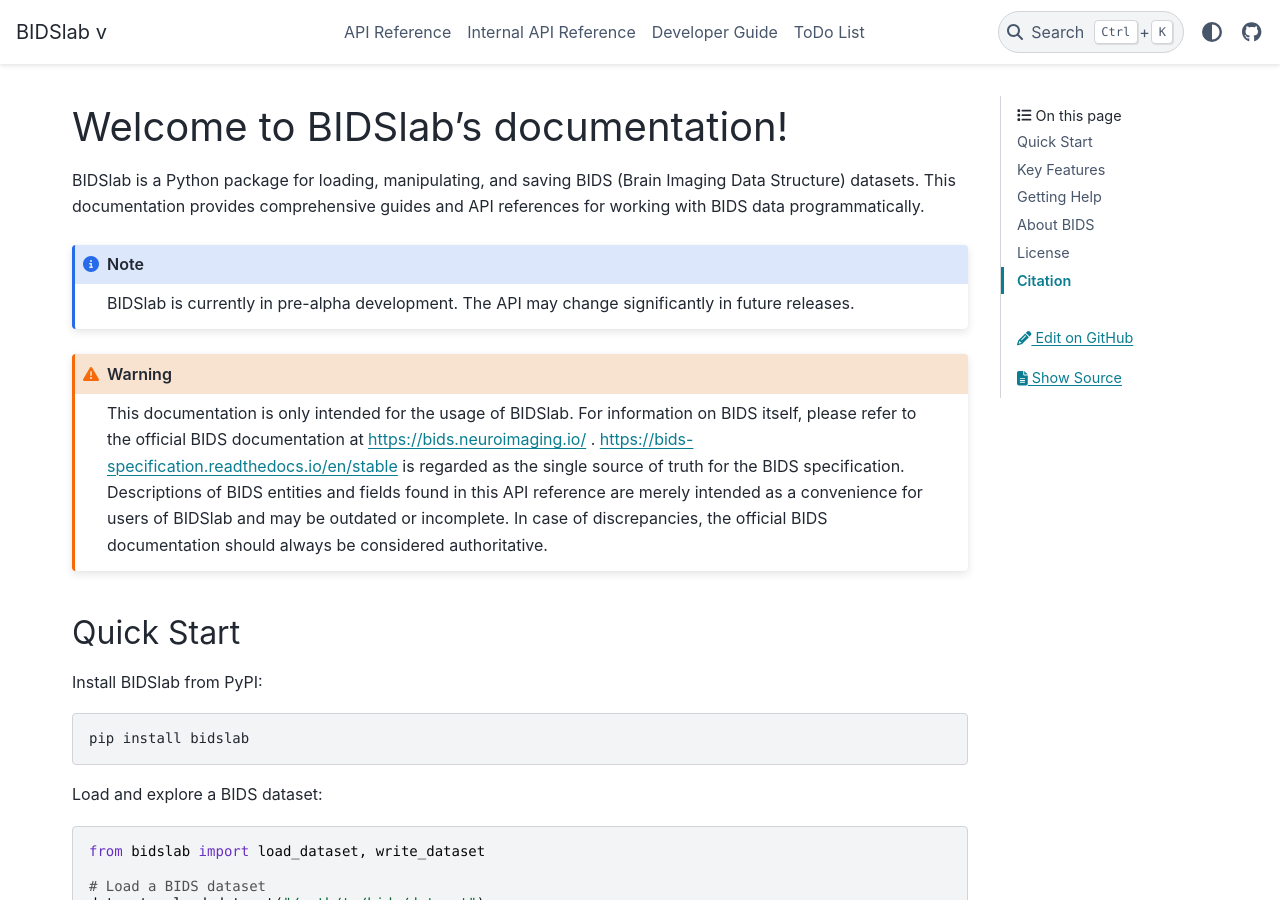
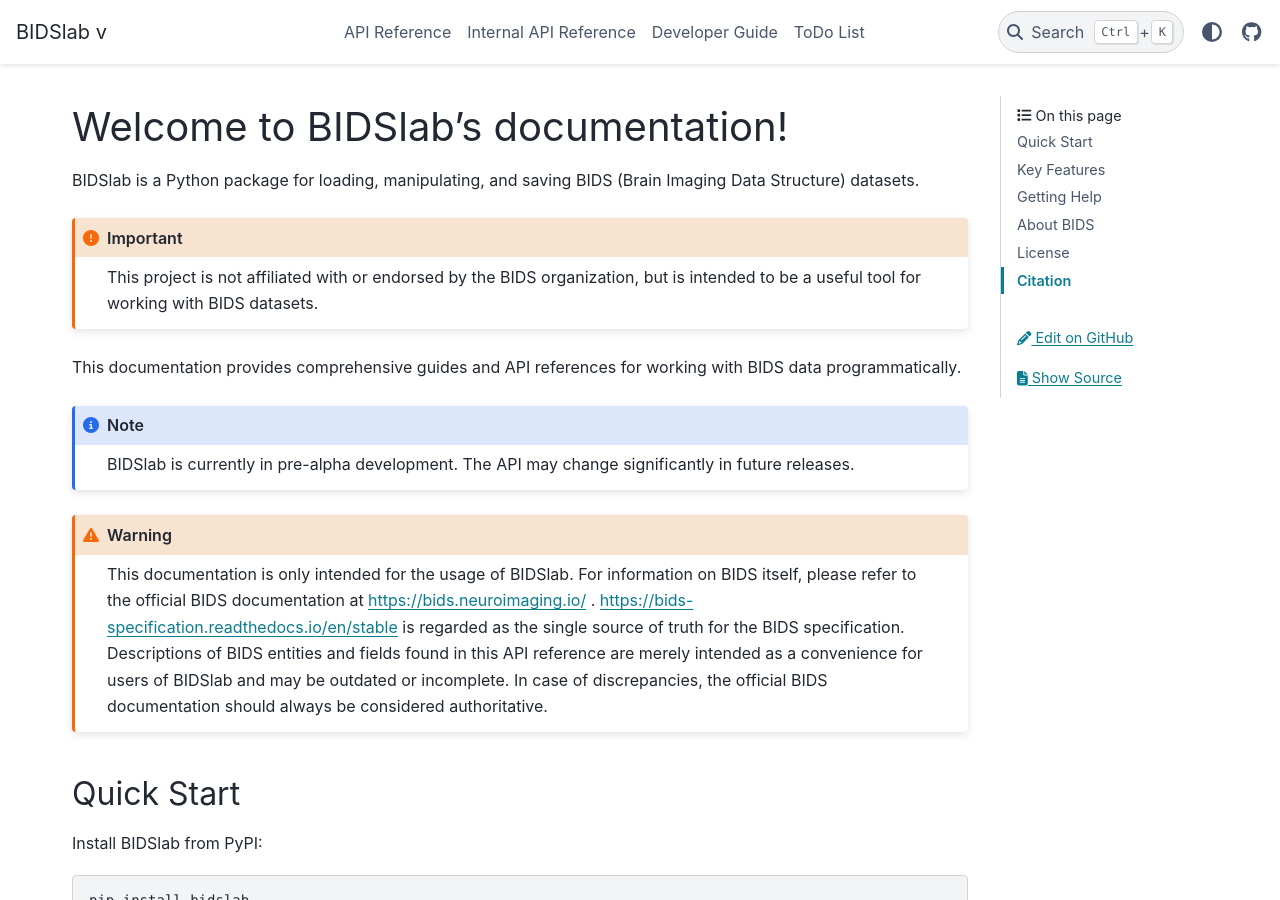
Before and after one commit to TNoak/BIDSlab, a Sphinx documentation site: the page built from docs/source/index.rst, in a window 1280 px wide and 900 px high. Built offline with Sphinx 7.4.7 and the PyData theme 0.15.4, drawn with Linux system fonts in a browser that asks for light colours; pages that are not in the unit, such as notebooks, are missing from menus.

Commit message:
docs: add that BIDSlab is not affiliated with BIDS organization

```diff
--- a/docs/source/index.rst
+++ b/docs/source/index.rst
@@ -17,6 +17,11 @@
    .. changelog
 
 BIDSlab is a Python package for loading, manipulating, and saving BIDS (Brain Imaging Data Structure) datasets.
+
+.. important::
+
+   This project is not affiliated with or endorsed by the BIDS organization, but is intended to be a useful tool for working with BIDS datasets.
+
 This documentation provides comprehensive guides and API references for working with BIDS data programmatically.
 
 .. note::
```
Also changed, not shown: README.md (+1 -0 lines).
